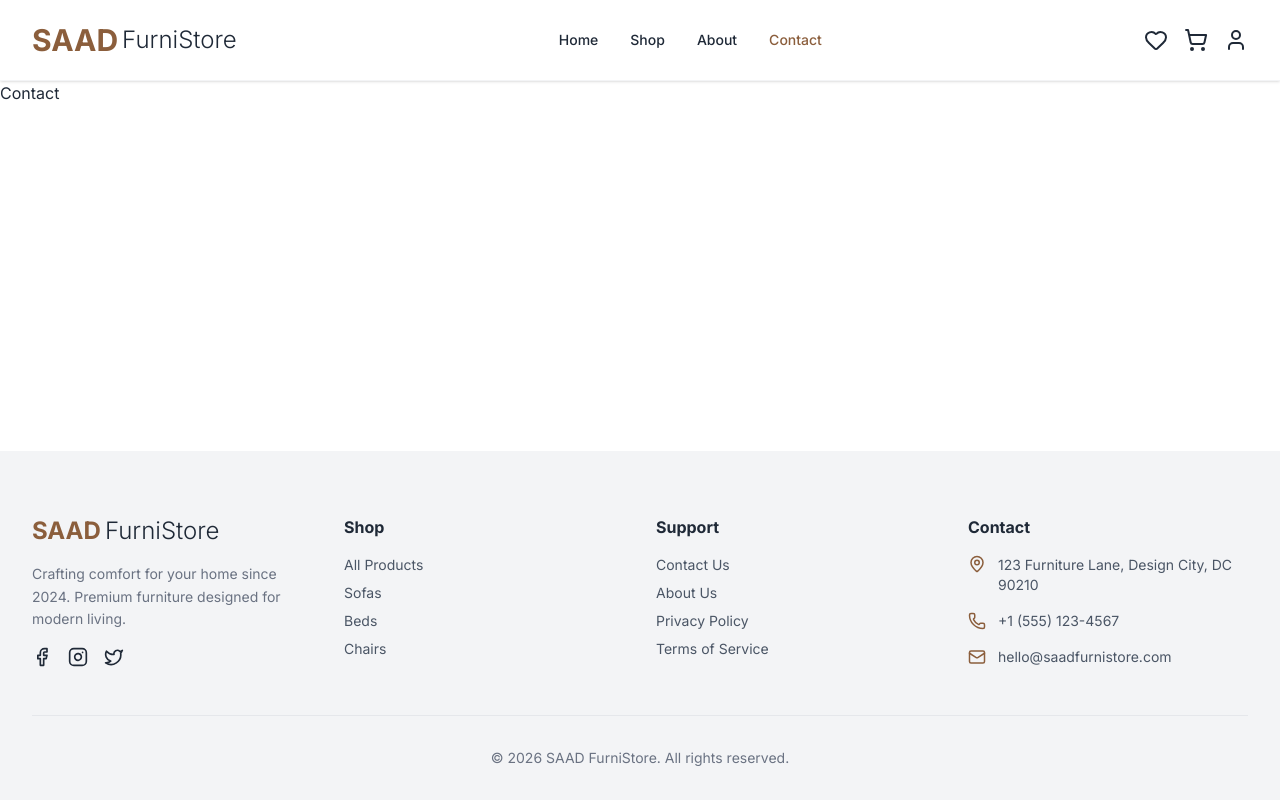
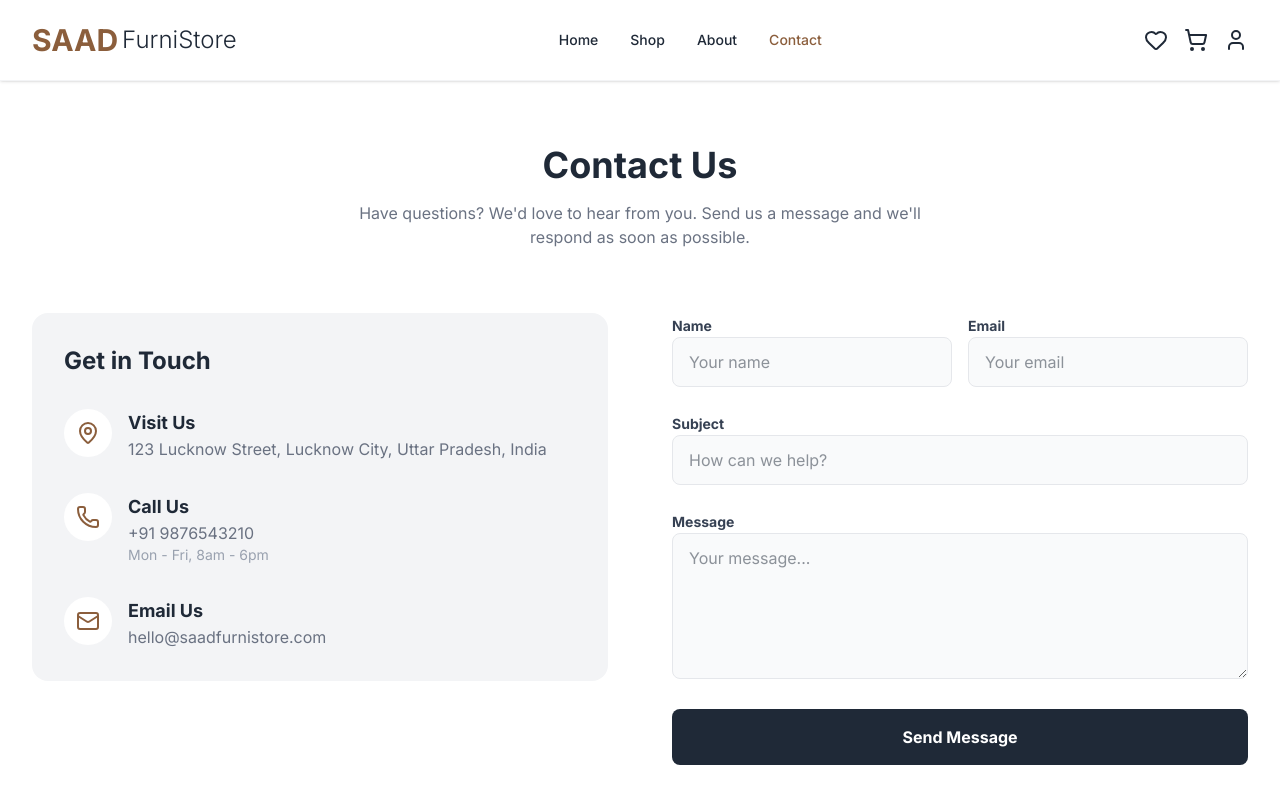
Before and after one commit to mh-hamza/e-commerce, a React (Vite) app in the folder frontend/: page /contact in a window 1280 px wide. Shown: the top 800 px of the page. Built offline with nearby package versions, Linux system fonts and the light colour scheme.

Commit message:
add About and Contact pages to the frontend.

```diff
--- a/frontend/src/pages/About.jsx
+++ b/frontend/src/pages/About.jsx
@@ -1,9 +1,61 @@
-import React from 'react'
+import React from 'react';
+import { motion } from 'framer-motion';
 
 const About = () => {
     return (
-        <div>About</div>
-    )
-}
+        <div className="container mx-auto px-4 md:px-8 py-16 space-y-16">
+            {/* Intro */}
+            <section className="text-center max-w-3xl mx-auto space-y-6">
+                <motion.h1
+                    initial={{ opacity: 0, y: 20 }}
+                    whileInView={{ opacity: 1, y: 0 }}
+                    className="text-4xl md:text-5xl font-bold text-dark"
+                >
+                    About SAAD FurniStore
+                </motion.h1>
+                <p className="text-lg text-gray-600 leading-relaxed">
+                    We believe that furniture is more than just functional objects; it's about creating spaces that reflect your personality and allow you to live comfortably.
+                </p>
+            </section>
 
-export default About
+            {/* Story */}
+            <section className="grid grid-cols-1 md:grid-cols-2 gap-12 items-center">
+                <div className="rounded-2xl overflow-hidden aspect-video relative">
+                    <img
+                        src="https://images.unsplash.com/photo-1493663284031-b7e3aefcae8e?auto=format&fit=crop&q=80&w=2070"
+                        alt="Our Studio"
+                        className="w-full h-full object-cover"
+                    />
+                </div>
+                <div className="space-y-6">
+                    <h2 className="text-3xl font-bold text-dark">Our Story</h2>
+                    <p className="text-gray-600 leading-relaxed">
+                        Founded in 2024, SAAD FurniStore started with a simple mission: to make premium, modern furniture accessible to everyone. We started as a small team of designers and craftsmen, united by our passion for minimalism and functionality.
+                    </p>
+                    <p className="text-gray-600 leading-relaxed">
+                        Today, we curate pieces that blend timeless design with modern comfort, ensuring that every piece you buy from us stands the test of time both in style and durability.
+                    </p>
+                </div>
+            </section>
+
+            {/*  Values */}
+            <section className="bg-neutral rounded-3xl p-8 md:p-16">
+                <h2 className="text-3xl font-bold text-dark mb-12 text-center">Our Values</h2>
+                <div className="grid grid-cols-1 md:grid-cols-3 gap-8">
+                    {[
+                        { title: "Quality First", text: "We never compromise on materials or craftsmanship. Every stitch details counts." },
+                        { title: "Sustainable Design", text: "We prioritize eco-friendly materials and sustainable production processes." },
+                        { title: "Customer Obsession", text: "Your comfort is our priority. We are here to support you at every step." }
+                    ].map((val, i) => (
+                        <div key={i} className="bg-white p-8 rounded-xl shadow-sm">
+                            <h3 className="text-xl font-bold text-primary mb-4">{val.title}</h3>
+                            <p className="text-gray-600">{val.text}</p>
+                        </div>
+                    ))}
+                </div>
+            </section>
+        </div>
+    );
+};
+
+export default About;
--- a/frontend/src/pages/Contact.jsx
+++ b/frontend/src/pages/Contact.jsx
@@ -1,9 +1,83 @@
-import React from 'react'
+import React from 'react';
+import { MapPin, Phone, Mail } from 'lucide-react';
 
 const Contact = () => {
     return (
-        <div>Contact</div>
-    )
-}
+        <div className="container mx-auto px-4 md:px-8 py-16">
+            <h1 className="text-4xl font-bold text-center text-dark mb-4">Contact Us</h1>
+            <p className="text-center text-gray-500 mb-16 max-w-xl mx-auto">Have questions? We'd love to hear from you. Send us a message and we'll respond as soon as possible.</p>
 
-export default Contact
+            <div className="grid grid-cols-1 lg:grid-cols-2 gap-16">
+                {/* Contact Info */}
+                <div className="space-y-8">
+                    <div className="bg-neutral p-8 rounded-2xl space-y-8">
+                        <h3 className="text-2xl font-bold text-dark">Get in Touch</h3>
+
+                        <div className="flex items-start gap-4">
+                            <div className="bg-white p-3 rounded-full text-primary shrink-0">
+                                <MapPin size={24} />
+                            </div>
+                            <div>
+                                <h4 className="font-bold text-lg">Visit Us</h4>
+                                <p className="text-gray-500">123 Lucknow Street, Lucknow City, Uttar Pradesh, India </p>
+                            </div>
+                        </div>
+
+                        <div className="flex items-start gap-4">
+                            <div className="bg-white p-3 rounded-full text-primary shrink-0">
+                                <Phone size={24} />
+                            </div>
+                            <div>
+                                <h4 className="font-bold text-lg">Call Us</h4>
+                                <p className="text-gray-500">+91 9876543210</p>
+                                <p className="text-gray-400 text-sm">Mon - Fri, 8am - 6pm</p>
+                            </div>
+                        </div>
+
+                        <div className="flex items-start gap-4">
+                            <div className="bg-white p-3 rounded-full text-primary shrink-0">
+                                <Mail size={24} />
+                            </div>
+                            <div>
+                                <h4 className="font-bold text-lg">Email Us</h4>
+                                <p className="text-gray-500">hello@saadfurnistore.com</p>
+                            </div>
+                        </div>
+                    </div>
+                </div>
+
+                {/* Form */}
+                <div>
+                    <form className="space-y-6" onSubmit={e => { e.preventDefault(); alert("Message sent!"); }}>
+                        <div className="grid grid-cols-2 gap-4">
+                            <div className="space-y-2">
+                                <label className="font-bold text-sm text-gray-700">Name</label>
+                                <input required type="text" className="w-full bg-gray-50 border border-gray-200 rounded-lg px-4 py-3 focus:outline-none focus:ring-2 focus:ring-primary focus:bg-white" placeholder="Your name" />
+                            </div>
+                            <div className="space-y-2">
+                                <label className="font-bold text-sm text-gray-700">Email</label>
+                                <input required type="email" className="w-full bg-gray-50 border border-gray-200 rounded-lg px-4 py-3 focus:outline-none focus:ring-2 focus:ring-primary focus:bg-white" placeholder="Your email" />
+                            </div>
+                        </div>
+
+                        <div className="space-y-2">
+                            <label className="font-bold text-sm text-gray-700">Subject</label>
+                            <input required type="text" className="w-full bg-gray-50 border border-gray-200 rounded-lg px-4 py-3 focus:outline-none focus:ring-2 focus:ring-primary focus:bg-white" placeholder="How can we help?" />
+                        </div>
+
+                        <div className="space-y-2">
+                            <label className="font-bold text-sm text-gray-700">Message</label>
+                            <textarea required rows="5" className="w-full bg-gray-50 border border-gray-200 rounded-lg px-4 py-3 focus:outline-none focus:ring-2 focus:ring-primary focus:bg-white" placeholder="Your message..."></textarea>
+                        </div>
+
+                        <button className="w-full bg-dark text-white py-4 rounded-lg font-bold hover:bg-gray-800 transition-colors">
+                            Send Message
+                        </button>
+                    </form>
+                </div>
+            </div>
+        </div>
+    );
+};
+
+export default Contact;
```
